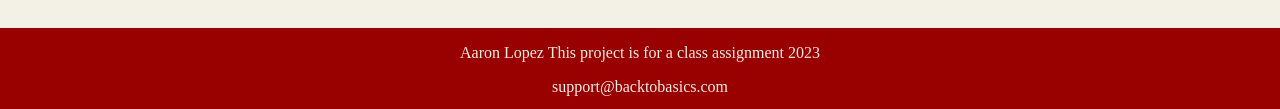
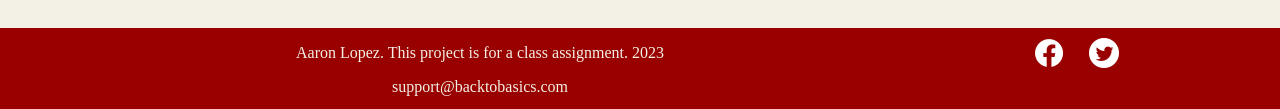
Before and after one commit to al408732/ProjectAL, a plain HTML site: page contact.html in a window 1280 px wide. Shown: the part 2481-2590 px from the top of the page. Drawn offline with Linux system fonts and the light colour scheme; a web font is replaced by a local one.

Commit message:
Added social links and meta optimization.

```diff
--- a/contact.html
+++ b/contact.html
@@ -6,10 +6,11 @@ Template
 <!DOCTYPE html>
 <html lang="en">
 <head>
-	<title>Back to Basics: Tips</title>
+	<title>Contact us - Weekly Tournaments | Back to Basics</title>
 	<meta charset="utf-8">
-	<link rel="stylesheet" href="css/styles.css">
+	<link rel="stylesheet" href="css/styles.min.css">
 	<meta name="viewport" content="width=device-width, initial-scale=1.0">
+	<meta name="description" content="Contact us for additional tips and times for our weekly tournaments.">
 	<link href="https://fonts.googleapis.com/css2?family=Asul&family=Concert+One&display=swap" rel="stylesheet">
 	<link rel="shortcut icon" href="images/favicon.ico">
 	<link rel="icon" type="image/png" sizes="32x32" href="images/favicon-32.png">
@@ -168,9 +169,15 @@ Template
 		</main>
 
 		<footer>
-			<p>Aaron Lopez This project is for a class assignment 2023</p>
-			<p><a href="mailto:support@backtobasics.com">support@backtobasics.com</a></p>
+			<div class="copyright">
+				<p>Aaron Lopez. This project is for a class assignment. 2023</p>
+				<p><a href="mailto:support@backtobasics.com">support@backtobasics.com</a></p>
+			</div>
 
+			<div class="social">
+				<a href="https://www.facebook.com/" target="_blank"><img src="images/facebook-logo.png" alt="white Facebook logo"></a>
+				<a href="https://twitter.com/" target="_blank"><img src="images/twitter-logo.png" alt="white Twitter logo"></a>
+			</div>
 		</footer>
 
 	</div>
--- a/css/styles.css
+++ b/css/styles.css
@@ -198,15 +198,27 @@ form #submit {
 
 
 /* style for footer */
-footer p{
+footer .copyright{
 	color: #F3F0E6;
 	text-align: center;
+	width: 75%;
+	float: left;
 }
 
 footer p a{
 	color: #F3F0E6;
 	text-align: center;
 	text-decoration: none;
+}
+
+.social {
+	float: right;
+	width: 20%;
+}
+
+.social img{
+	display: inline-block;
+	padding: 4%;
 }
 
 /* Media query for tablet viewport */
```
Also changed, not shown: archetypes.html (+10 -3 lines), basic_terms.html (+11 -4 lines), index.html (+11 -4 lines), template.html (+9 -3 lines), css/styles.min.css (added), images/facebook-logo.png (added), images/twitter-logo.png (added), sitemap.txt (added).
